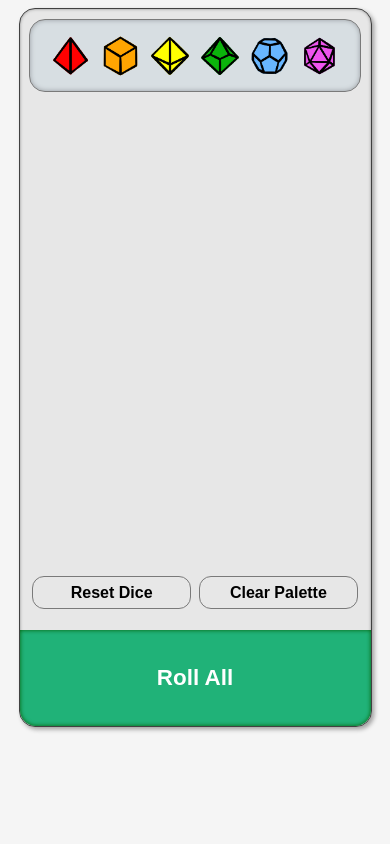
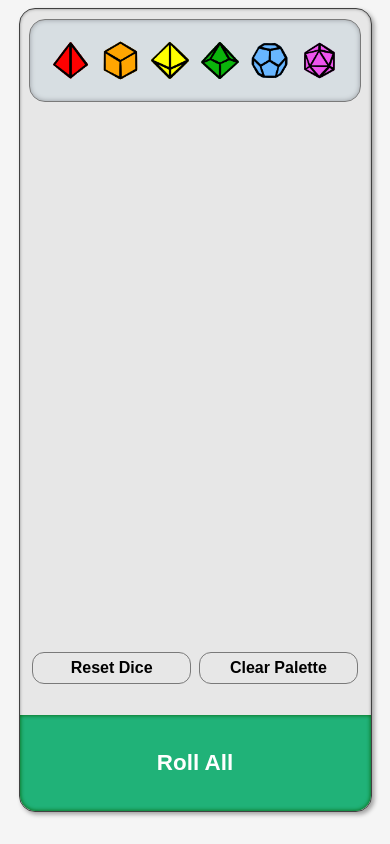
Before and after one commit to CoreyJSteiner/dice-palette, a React (Vite) app: page / in a window 390 px wide. Built offline with nearby package versions, Linux system fonts and the light colour scheme.

Commit message:
increase dvh

```diff
--- a/src/components/DieComponent.css
+++ b/src/components/DieComponent.css
@@ -36,7 +36,7 @@
 @media screen and (max-width: 900px) {
     .die-pallete {
         width: 90dvw;
-        height: 85dvh
+        height: 95dvh
     }
 }
 
```
